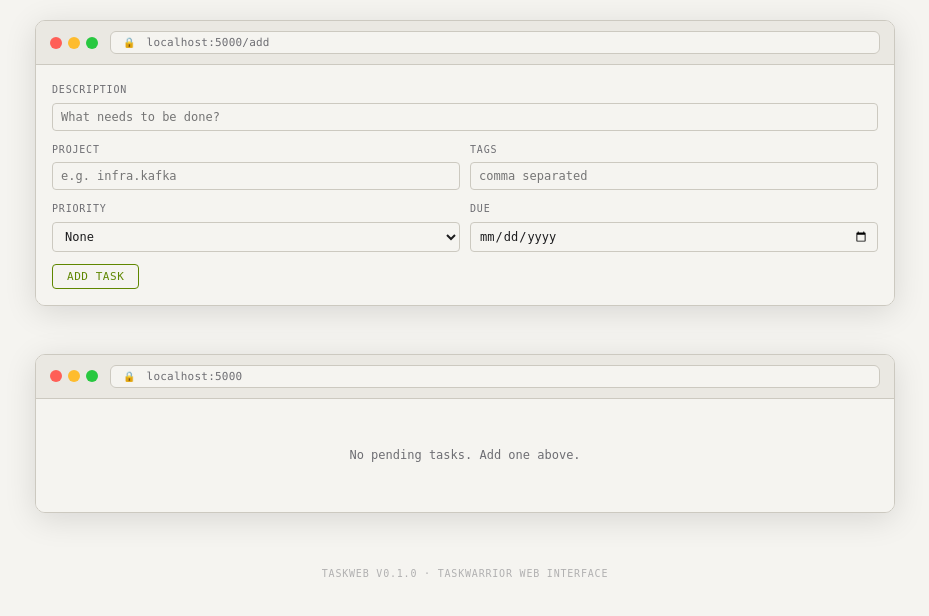
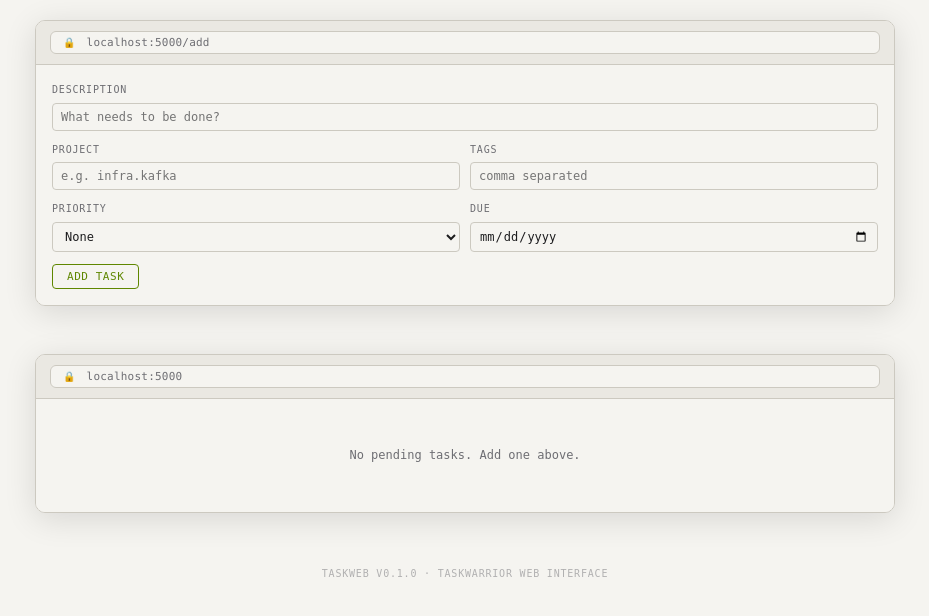
Before and after one commit to ivankovnatsky/taskweb, a Flask app: template taskweb/templates/index.html in a window 1280 px wide. Shown: the part 105-721 px from the top of the page, without its empty margins (175-1104 px from the left). Run offline with Flask 3, Linux system fonts and the light colour scheme; the template is opened without the code that fills it, so the values that code supplies are empty.

Commit message:
Remove macOS window dots, add annotation screenshots
Replaced window chrome dots with clean address bar only. Added
screenshots showing expanded annotations in both light and dark mode.

https://claude.ai/code/session_012mGDfxuuAfjA45JJnFLQ5S

```diff
--- a/taskweb/static/style.css
+++ b/taskweb/static/style.css
@@ -158,17 +158,6 @@ nav a.active {
   gap: 12px;
   transition: background .2s, border-color .2s;
 }
-
-.dots {
-  display: flex;
-  gap: 6px;
-  flex-shrink: 0;
-}
-
-.dot { width: 12px; height: 12px; border-radius: 50% }
-.dot.close { background: #ff5f57 }
-.dot.min { background: #febc2e }
-.dot.max { background: #28c840 }
 
 .address-bar {
   flex: 1;
--- a/taskweb/templates/completed.html
+++ b/taskweb/templates/completed.html
@@ -5,7 +5,6 @@
 {% block content %}
 <div class="window">
   <div class="titlebar">
-    <div class="dots"><div class="dot close"></div><div class="dot min"></div><div class="dot max"></div></div>
     <div class="address-bar"><span class="lock">🔒</span> localhost:5000/completed</div>
   </div>
   <div class="content">
--- a/taskweb/templates/index.html
+++ b/taskweb/templates/index.html
@@ -5,7 +5,6 @@
 <div class="add-form">
   <div class="window form-window">
     <div class="titlebar">
-      <div class="dots"><div class="dot close"></div><div class="dot min"></div><div class="dot max"></div></div>
       <div class="address-bar"><span class="lock">🔒</span> localhost:5000/add</div>
     </div>
     <div class="content">
@@ -66,7 +65,6 @@
 <!-- Task List -->
 <div class="window">
   <div class="titlebar">
-    <div class="dots"><div class="dot close"></div><div class="dot min"></div><div class="dot max"></div></div>
     <div class="address-bar"><span class="lock">🔒</span> localhost:5000{% if current_project %}?project={{ current_project }}{% elif current_tag %}?tag={{ current_tag }}{% endif %}</div>
   </div>
   <div class="content">
```
Also changed, not shown: README.md, 5 other files.
